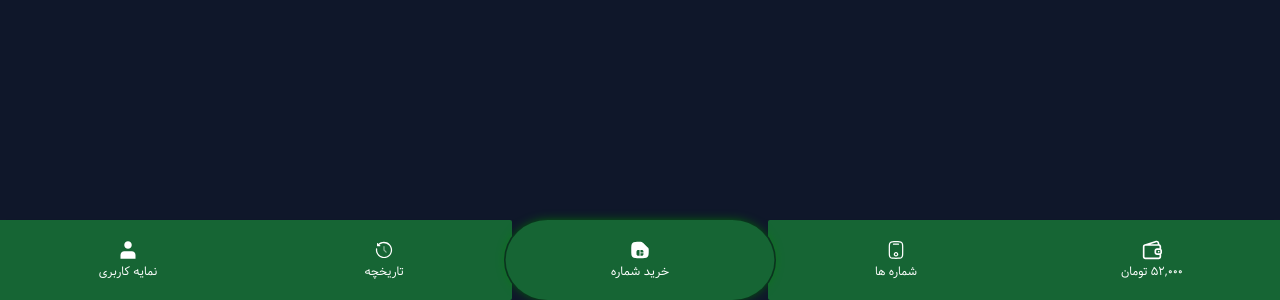
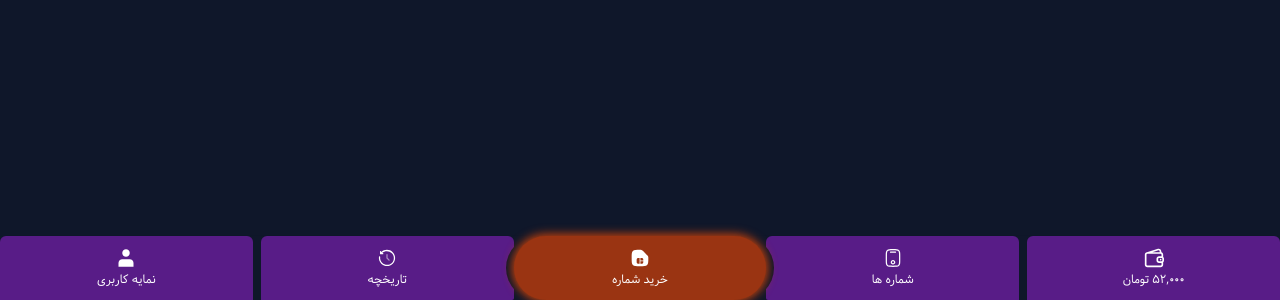
Before and after one commit to mahdikarami8484/diginumber, a Vue app in the folder front-end/: page / in a window 1280 px wide. Shown: the part 500-800 px from the top of the page. Built offline with nearby package versions, Linux system fonts and the light colour scheme.

Commit message:
update theme and add animation

```diff
--- /dev/null
+++ b/front-end/src/assets/animatins.css
@@ -0,0 +1,70 @@
+@keyframes load-component {
+    from { transform: translateY(-200px); opacity: 0.8};
+    99% { opacity: 1 }
+    to { transform: translateY(0px); opacity: 1}
+}
+
+.load-component {
+    animation-name: load-component;
+    animation-fill-mode: forwards;
+    opacity: 0;
+    animation-duration: 400ms;
+    animation-timing-function: ease-out;
+}
+
+.load-component:hover {
+    scale: 105%;
+}
+
+.load-component:nth-child(1){
+    animation-delay: 0s;
+}
+
+.load-component:nth-child(2){
+    animation-delay: 0.3s;
+}
+
+.load-component:nth-child(3){
+    animation-delay: 0.6s;
+}
+
+.load-component:nth-child(4){
+    animation-delay: 0.9s;
+}
+
+@keyframes load-bottom-menu {
+    from { transform: translateX(200px); opacity: 0.8};
+    99% { opacity: 1 }
+    to { transform: translateX(0px); opacity: 1}
+}
+.load-bottom-menu {
+    animation-name: load-bottom-menu;
+    animation-fill-mode: forwards;
+    opacity: 0;
+    animation-duration: 400ms;
+    animation-timing-function: ease-out;
+}
+
+.load-bottom-menu:hover {
+    scale: 105%;
+}
+
+.load-bottom-menu:nth-child(1){
+    animation-delay: 0s;
+}
+
+.load-bottom-menu:nth-child(2){
+    animation-delay: 0.3s;
+}
+
+.load-bottom-menu:nth-child(3){
+    animation-delay: 0.6s;
+}
+
+.load-bottom-menu:nth-child(4){
+    animation-delay: 0.9s;
+}
+
+.load-bottom-menu:nth-child(5){
+    animation-delay: 1.2s;
+}
--- a/front-end/src/assets/base.css
+++ b/front-end/src/assets/base.css
@@ -1,3 +1,17 @@
 @tailwind base;
 @tailwind components;
 @tailwind utilities;
+
+@layer utilities{
+    .box-shadow{
+        box-shadow: 0 0px 10px purple;
+    }
+
+    .box-shadow-bottom-button {
+        box-shadow: 0px 0px 10px 2px purple;
+    }
+
+    .box-shadow-bottom-button-buy {
+        box-shadow: 0px 0px 10px 2px rgb(194 65 12);
+    }
+}
--- a/front-end/src/assets/custom.css
+++ b/front-end/src/assets/custom.css
@@ -1,3 +1,5 @@
+@import url(animatins.css);
+
 .neon-text {
     color: #fff;
     text-shadow:
@@ -11,12 +13,8 @@
       0 0 151px #0fa;
 }
 
-.box-shadow-top{
-  box-shadow: 0 0px 10px green;
-}
-
 .box-shadow-bottom{
-  box-shadow: 0 3px 10px -2px green;
+  box-shadow: 0 3px 10px -2px rgb(44, 44, 44);
 }
 
 .box-shadow-bottom:hover{
@@ -26,7 +24,3 @@
 .box-shadow-buy-btn {
   box-shadow: 0 0px 10px -2px green;
 }
-
-.box-shadow-bottom-button {
-  box-shadow: -1px 0px 10px -1px green;
-}
--- a/front-end/src/components/BottomMenu.vue
+++ b/front-end/src/components/BottomMenu.vue
@@ -1,29 +1,29 @@
 <template>
 
-    <div class="text-white w-screen flex fixed items-center bottom-0 samim-font h-20 shadow-md">
-        <router-link to="/profile" class="bg-green-800 flex flex-col justify-center items-center h-full py-2 gap-1 w-1/5 hover:scale-105 hover:rounded-t-md cursor-pointer hover:bg-green-900" :class="route_name == 'profile' ? 'rounded-t-md scale-105 bg-green-900 box-shadow-bottom-button' : ''">
+    <div class="text-white w-screen flex fixed items-center bottom-0 samim-font h-16 shadow-md">
+        <router-link to="/profile" class="bg-purple-900 flex flex-col justify-center rounded-t-md items-center h-full py-2 gap-1 w-1/5 hover:scale-115 hover:rounded-md cursor-pointer hover:bg-purple-950 duration-500 hover:box-shadow-bottom-button load-bottom-menu" :class="route_name == 'profile' ? 'rounded-md scale-115 bg-purple-950 box-shadow-bottom-button' : ''">
             <IconUser/>
             <p class="text-xs">نمایه کاربری</p>
         </router-link>
 
-        <router-link to="/history" class="bg-green-800 flex flex-col items-center justify-center h-full py-2 gap-1 w-1/5 relative rounded-e-sm hover:scale-105 hover:rounded-t-md cursor-pointer hover:bg-green-900" :class="route_name == 'history' ? 'rounded-t-md scale-105 bg-green-900 box-shadow-bottom-button' : ''">
+        <router-link to="/history" class="bg-purple-900 flex flex-col items-center rounded-t-md justify-center h-full py-2 gap-1 w-1/5 relative rounded-e-sm hover:scale-105 hover:rounded-t-md cursor-pointer hover:bg-purple-950 duration-500 ml-2 hover:box-shadow-bottom-button load-bottom-menu" :class="route_name == 'history' ? 'rounded-t-md scale-105 bg-purple-950 box-shadow-bottom-button' : ''">
             <IconHistory/>
             <p class="text-xs">تاریخچه</p>
             <div class="rounded-s-full absolute bg-slate-900 -right-8 w-10 h-full hover:"></div>
         </router-link>
 
-        <router-link to="/buy" class="bg-green-800 z-10 flex flex-col items-center justify-center h-full py-2 gap-1 w-1/5 rounded-full scale-x-105 hover:scale-110 cursor-pointer hover:bg-green-900 box-shadow-buy-btn" :class="route_name == 'buy' ? 'rounded-t-md scale-105 bg-green-900' : ''">
+        <router-link to="/buy" class="bg-orange-800 z-10 flex flex-col items-center justify-center h-full py-2 gap-1 w-1/5 rounded-full scale-x-105 hover:scale-110 cursor-pointer hover:bg-orange-700 duration-500 load-bottom-menu hover:box-shadow-bottom-button-buy" :class="route_name == 'buy' ? 'scale-110 bg-orange-700 box-shadow-bottom-button-buy' : ''">
             <IconSimCard/>
             <p class="text-xs">خرید شماره</p>
         </router-link>
 
-        <router-link to="/myNumbers" class="bg-green-800 flex flex-col items-center relative justify-center h-full py-2 gap-1 w-1/5 rounded-s-sm hover:scale-105 hover:rounded-t-md cursor-pointer hover:bg-green-900" :class="route_name == 'myNumbers' ? 'rounded-t-md scale-105 bg-green-900 box-shadow-bottom-button' : ''">
+        <router-link to="/myNumbers" class="bg-purple-900 flex flex-col rounded-t-md items-center relative justify-center h-full py-2 gap-1 w-1/5 rounded-s-sm hover:scale-110 hover:rounded-t-md cursor-pointer hover:bg-purple-950 duration-500 mr-2 hover:box-shadow-bottom-button load-bottom-menu" :class="route_name == 'myNumbers' ? 'rounded-t-md scale-110 bg-purple-950 box-shadow-bottom-button' : ''">
             <IconSmartPhone/>
             <p class="text-xs">شماره ها</p>
             <div class="rounded-e-full absolute bg-slate-900 -left-8 w-10 h-full"></div>
         </router-link>
 
-        <router-link to="/wallet" class="bg-green-800 flex flex-col items-center justify-center h-full py-2 gap-1 w-1/5 samim-fd-font hover:scale-105 hover hover:rounded-t-md cursor-pointer hover:bg-green-900" :class="route_name == 'wallet' ? 'rounded-t-md scale-105 bg-green-900 box-shadow-bottom-button' : ''">
+        <router-link to="/wallet" class="bg-purple-900 flex flex-col items-center rounded-t-md justify-center h-full py-2 gap-1 w-1/5 samim-fd-font hover:scale-105 hover hover:rounded-t-md cursor-pointer hover:bg-purple-950 duration-500 hover:box-shadow-bottom-button load-bottom-menu" :class="route_name == 'wallet' ? 'rounded-t-md scale-105 bg-purple-950 box-shadow-bottom-button' : ''">
             <IconWallet/>
             <p class="text-xs">
                 {{ money }}
--- /dev/null
+++ b/front-end/src/components/icons/IconPhone.vue
@@ -0,0 +1,5 @@
+<template>
+    <svg width="20" height="20" viewBox="0 0 16 16" fill="none" xmlns="http://www.w3.org/2000/svg">
+        <path d="M1 5V1H7V5L4.5 7.5L8.5 11.5L11 9H15V15H11C5.47715 15 1 10.5228 1 5Z" fill="currentColor"/>
+    </svg>
+</template>
--- a/front-end/src/router/index.js
+++ b/front-end/src/router/index.js
@@ -6,8 +6,9 @@ const router = createRouter({
   routes: [
     {
       path: '/',
-      name: 'home',
-      component: HomeView
+      alias: '/buy',
+      name: 'buy',
+      component: () => import('../views/BuyView.vue')
     },
     {
       path: '/about',
--- /dev/null
+++ b/front-end/src/views/BuyView.vue
@@ -0,0 +1,3 @@
+<template>
+
+</template>
--- a/front-end/src/views/ProfileView.vue
+++ b/front-end/src/views/ProfileView.vue
@@ -1,34 +1,49 @@
 <template>
     <div>
-        <div class="text-white w-10/12 mt-44 m-auto bg-green-800 p-4 rounded-t-sm box-shadow-top">
-            <div class="flex flex-row-reverse justify-between items-center">
+        <div class="text-white w-full mt-24">
+            <div class="bg-purple-900 rounded-md p-4 w-11/12 mt-6 mx-auto flex flex-col items-end  duration-300 hover:box-shadow hover:scale-105 load-component">
                 <div class="rounded-full flex flex-row-reverse items-center gap-3">
-                    <img class="rounded-full w-20 h-20" src="https://images.pexels.com/photos/1743165/pexels-photo-1743165.jpeg?cs=srgb&dl=pexels-aronvisuals-1743165.jpg&fm=jpg" alt="profile">
-                    <p class="samim-font mt-1"> {{ first_name + last_name }} </p>
-                </div>
-                <div class="flex flex-col justify-self-end gap-1">
-                    <p class="">id: {{  user_id  }}</p>
+                    <img class="rounded-full w-16 h-16" src="https://images.pexels.com/photos/1743165/pexels-photo-1743165.jpeg?cs=srgb&dl=pexels-aronvisuals-1743165.jpg&fm=jpg" alt="profile">
+                    <div class="flex flex-col gap-1 mt-4">
+                        <p dir='rtl' class="samim-font mt-1"> {{ first_name + last_name }} </p>
+                        <div dir='rtl' class="flex justify-center gap-1">
+                            <p class="text-xs samim-font">شناسه کاربری : </p>
+                            <p class="text-xs">{{  user_id  }}</p>
+                        </div>
+                    </div>
                 </div>
             </div>
-            <div dir="rtl" class="flex flex-col rtl gap-5 mt-12">
-                <div class="flex items-center gap-2">
-                    <p class="samim-font">نام کاربری : </p>
-                    <p> {{ username }}@ </p>
-                </div>
+            <div class="bg-purple-900 rounded-md p-4 w-11/12 mt-12 mx-auto flex flex-col items-end hover:scale-105 duration-300 hover:box-shadow load-component">
+                    <div dir='rtl' class="flex items-center gap-2">
+                        <IconUser class="-mt-1"/>
+                        <p class="samim-font">نام کاربری : </p>
+                        <p :class="username == null ? 'samim-font' : ''"> {{ username == null ? 'بدون نام کاربری' : username + '@' }} </p>
+                    </div>
+            </div>
 
-                <div class="flex items-center gap-2">
+            <div class="bg-purple-900 rounded-md p-4 w-11/12 mt-6 mx-auto flex flex-col items-end duration-300 hover:box-shadow load-component hover:scale-105">
+                <div dir='rtl' class="flex items-center gap-2">
+                    <IconPhone class='-mt-1'/>
                     <p class="samim-font">شماره موبایل : </p>
                     <p> 09132867898 </p>
                 </div>
             </div>
+
+
+            <div class="bg-purple-900 w-6/12 flex justify-center items-center flex-row-reverse gap-2 mt-24 duration-300 hover:bg-purple-950 hover:scale-105 p-4 text-white m-auto rounded-md cursor-pointer group hover:box-shadow load-component">
+                <IconSupport class="duration-300"/>
+                <p class="samim-font duration-300">پشتیبانی</p>
+            </div>
         </div>
-        <div class="bg-green-900 w-10/12 hover:bg-green-950 text-center p-4 text-white m-auto rounded-b-sm cursor-pointer box-shadow-bottom group">
-            <p class="samim-font group-hover:scale-110">پشتیبانی</p>
-        </div>
+
     </div>
 </template>
 
 <script setup>
+    import IconSupport from '@/components/icons/IconSupport.vue';
+    import IconUser from '@/components/icons/IconUser.vue';
+    import IconPhone from '@/components/icons/IconPhone.vue';
+
     const web_app = window.Telegram.WebApp;
     const init_data_unsafe = web_app.initDataUnsafe;
     const user = init_data_unsafe.user;
```
Also changed, not shown: front-end/src/components/icons/IconSupport.vue (+10 -5 lines).
